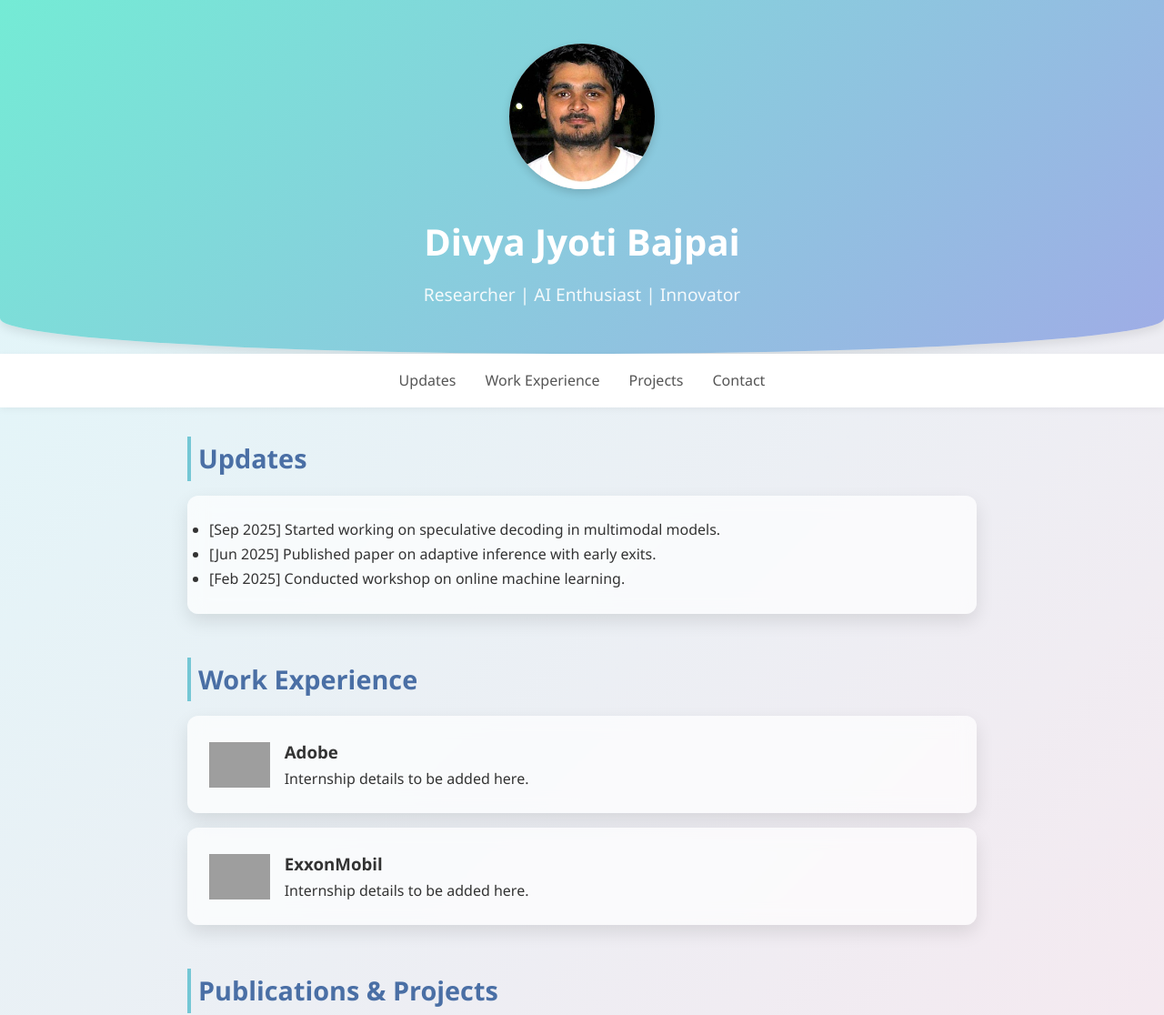
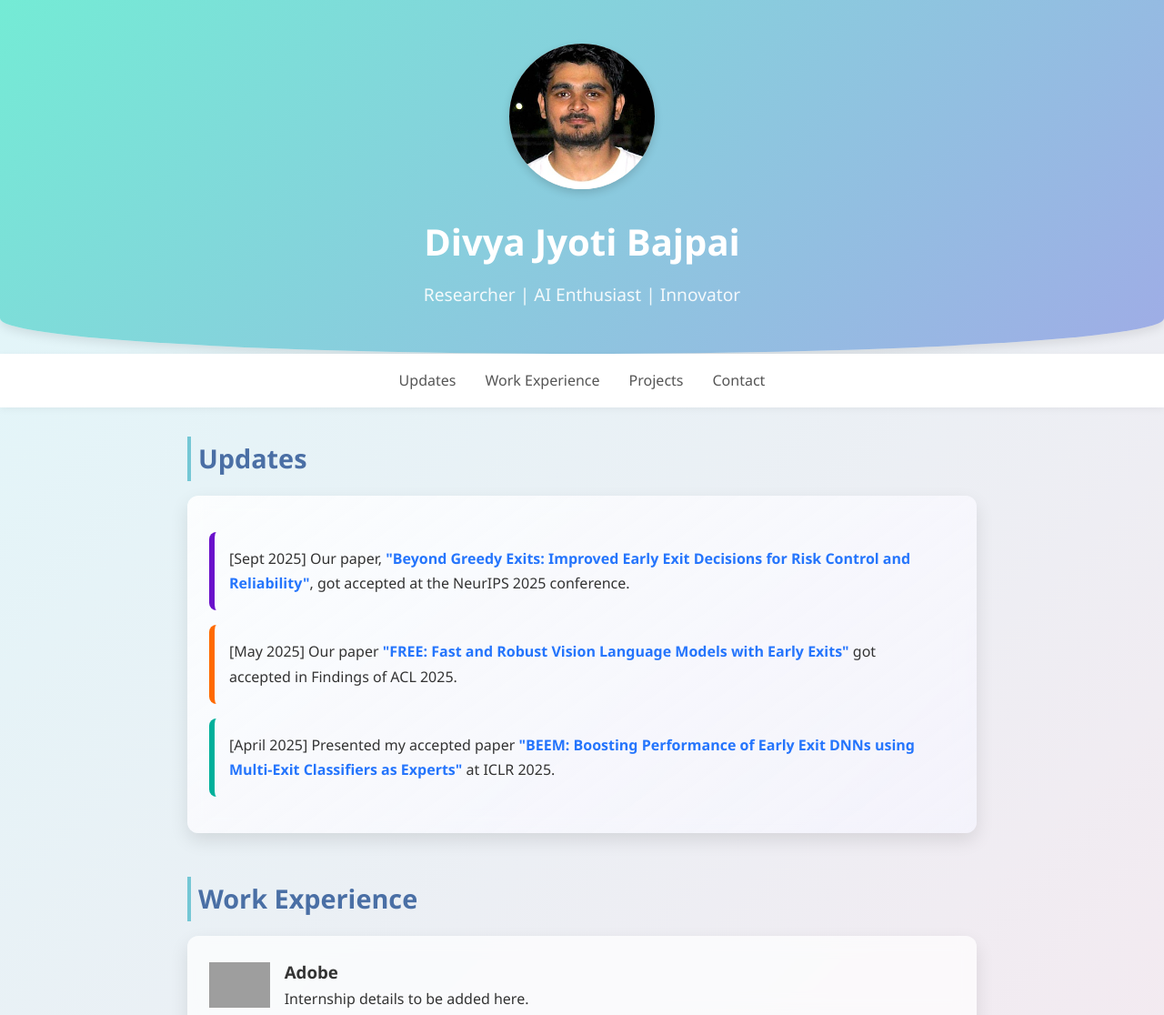
Before and after one commit to Div290/div290.github.io, a plain HTML site: page index.html in a window 1280 px wide. Shown: the top 1116 px of the page at 91% size. Drawn offline with Linux system fonts and the light colour scheme; grey boxes are pictures that could not be loaded.

Commit message:
Update index.html

```diff
--- a/index.html
+++ b/index.html
@@ -143,15 +143,31 @@
   <main>
     <!-- Updates -->
     <section id="updates">
-      <h2>Updates</h2>
-      <div class="glass">
-        <ul>
-          <li>[Sep 2025] Started working on speculative decoding in multimodal models.</li>
-          <li>[Jun 2025] Published paper on adaptive inference with early exits.</li>
-          <li>[Feb 2025] Conducted workshop on online machine learning.</li>
-        </ul>
-      </div>
-    </section>
+    <h2>Updates</h2>
+    <div class="glass" style="background: linear-gradient(145deg, rgba(255,255,255,0.85), rgba(245,245,255,0.7));">
+      <ul style="list-style: none; padding-left: 0;">
+        <li style="margin: 1rem 0; padding: 1rem; border-left: 6px solid #6a11cb; border-radius: 8px; transition: transform 0.3s, box-shadow 0.3s;">
+          [Sept 2025] Our paper, <a href="https://arxiv.org/abs/xxxxxxx" target="_blank" style="color:#2575fc; font-weight:600;">"Beyond Greedy Exits: Improved Early Exit Decisions for Risk Control and Reliability"</a>, got accepted at the NeurIPS 2025 conference.
+        </li>
+        <li style="margin: 1rem 0; padding: 1rem; border-left: 6px solid #ff6a00; border-radius: 8px; transition: transform 0.3s, box-shadow 0.3s;">
+          [May 2025] Our paper <a href="https://aclanthology.org/xxxxxxx" target="_blank" style="color:#2575fc; font-weight:600;">"FREE: Fast and Robust Vision Language Models with Early Exits"</a> got accepted in Findings of ACL 2025.
+        </li>
+        <li style="margin: 1rem 0; padding: 1rem; border-left: 6px solid #00b09b; border-radius: 8px; transition: transform 0.3s, box-shadow 0.3s;">
+          [April 2025] Presented my accepted paper <a href="https://iclr.cc/Conferences/2025/Schedule?paperId=xxxxxx" target="_blank" style="color:#2575fc; font-weight:600;">"BEEM: Boosting Performance of Early Exit DNNs using Multi-Exit Classifiers as Experts"</a> at ICLR 2025.
+        </li>
+      </ul>
+    </div>
+  </section>
+
+  <style>
+    /* Hover effect for updates */
+    #updates li:hover {
+      transform: translateX(5px);
+      box-shadow: 0 6px 18px rgba(0,0,0,0.12);
+      background: rgba(255, 255, 255, 0.9);
+    }
+  </style>
+
 
     <!-- Work Experience -->
     <section id="work">
```
